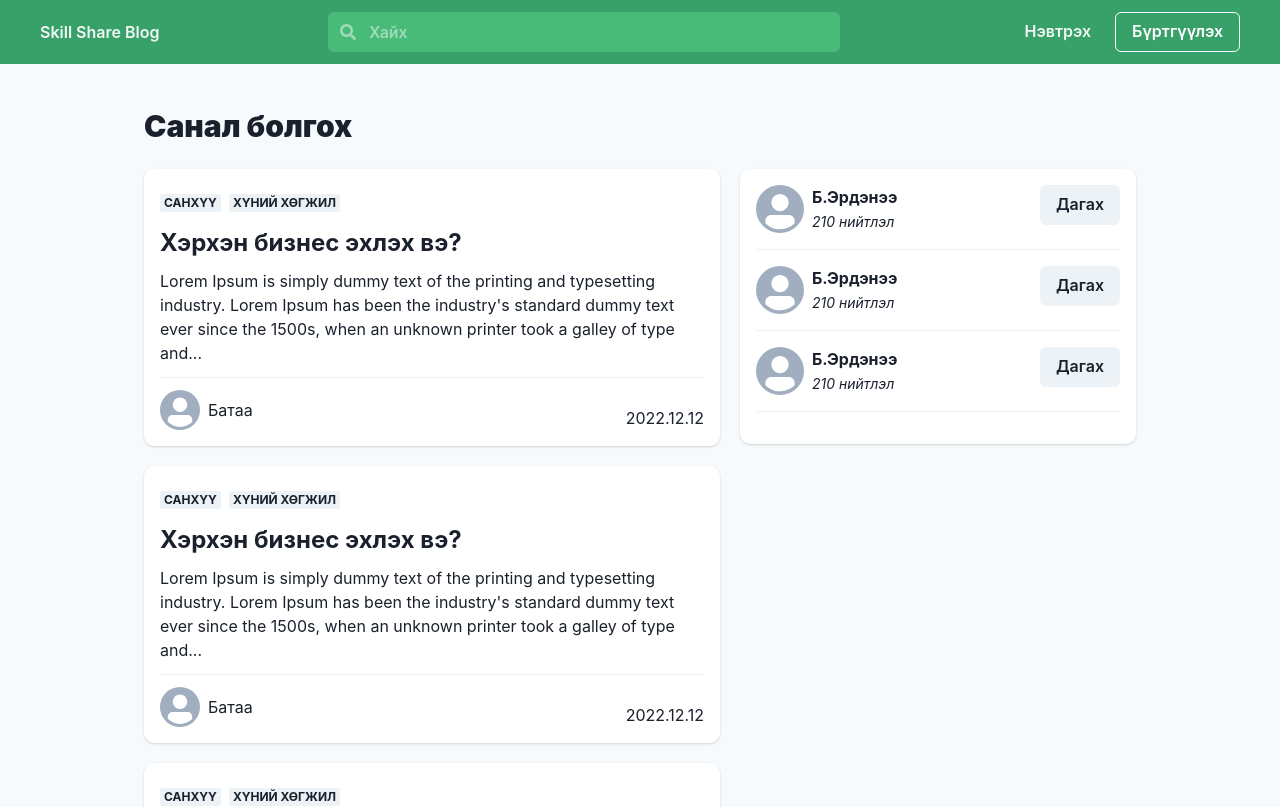
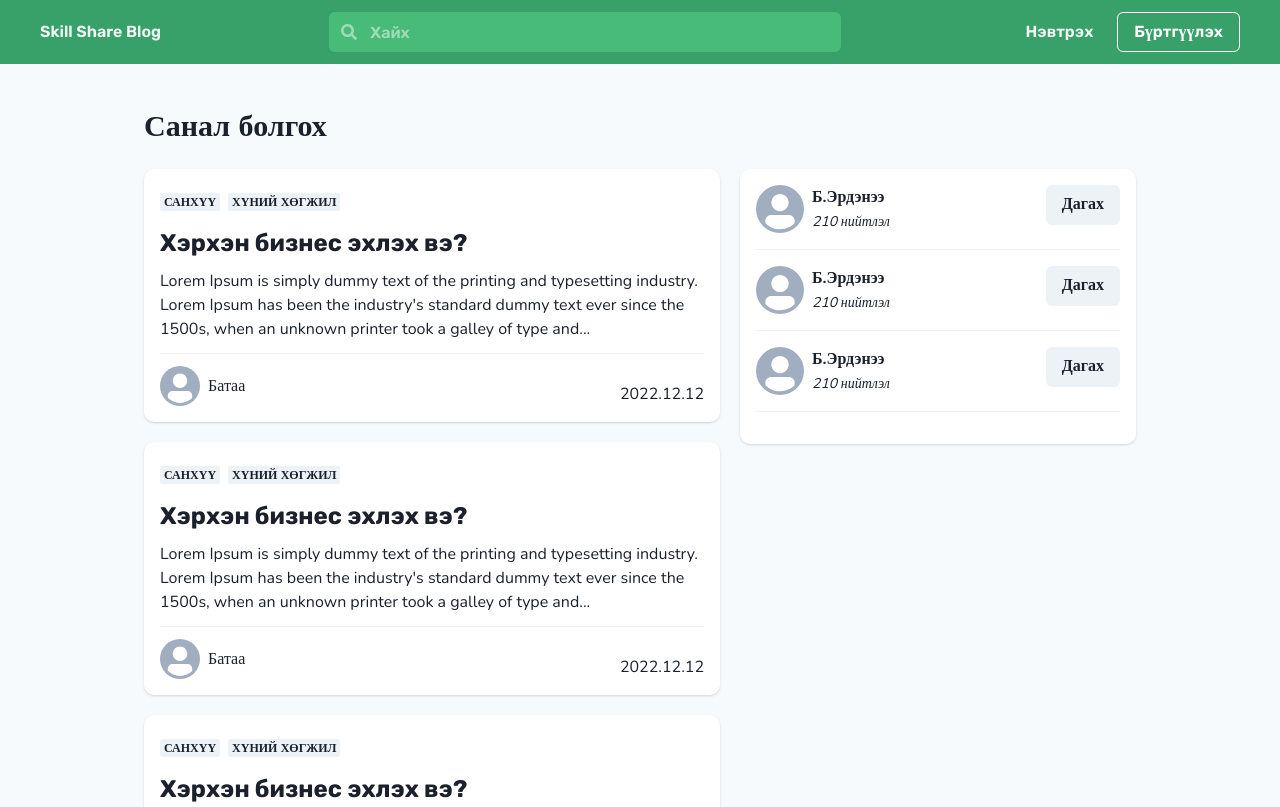
Before and after one commit to zagibest/skill-blog, a React (Create React App) app: page / in a window 1280 px wide. Shown: the top 807 px of the page. Built offline with nearby package versions, Linux system fonts and the light colour scheme; no server answers.

Commit message:
new theme

```diff
--- a/package.json
+++ b/package.json
@@ -4,8 +4,13 @@
   "private": true,
   "dependencies": {
     "@chakra-ui/react": "^1.6.8",
+    "@ckeditor/ckeditor5-build-classic": "^34.0.0",
+    "@ckeditor/ckeditor5-react": "^5.0.0",
     "@emotion/react": "^11.4.1",
     "@emotion/styled": "^11.3.0",
+    "@fontsource/nunito": "^4.5.8",
+    "@fontsource/nunito-sans": "^4.5.6",
+    "@fontsource/rubik": "^4.5.6",
     "@testing-library/jest-dom": "^5.14.1",
     "@testing-library/react": "^11.2.7",
     "@testing-library/user-event": "^12.8.3",
--- a/src/components/DashboardNav.js
+++ b/src/components/DashboardNav.js
@@ -45,6 +45,7 @@ export function DashboardNav({ setMenuNumber, currentMenu }) {
       zIndex="10"
       color="whiteAlpha.900"
       position="fixed"
+      fontFamily="heading"
     >
       <Box
         display="flex"
--- a/src/components/Navbar.jsx
+++ b/src/components/Navbar.jsx
@@ -26,6 +26,7 @@ export function Navbar() {
       bg={useColorModeValue("green.500", "gray.600")}
       w="100%"
       color="whiteAlpha.900"
+      fontFamily="heading"
     >
       <Box
         display="flex"
--- a/src/components/PostCard.js
+++ b/src/components/PostCard.js
@@ -16,7 +16,7 @@ export const PostCard = () => {
         <Badge ml="2">Хүний хөгжил</Badge>
       </Box>
 
-      <Text fontWeight="bold" fontSize="2xl" py="2">
+      <Text fontWeight="bold" fontSize="2xl" py="2" fontFamily="heading">
         Хэрхэн бизнес эхлэх вэ?
       </Text>
       <Text>
--- a/src/index.jsx
+++ b/src/index.jsx
@@ -1,22 +1,26 @@
 import React from "react";
 import ReactDOM from "react-dom";
 import App from "./App";
-import { ChakraProvider, ColorModeScript, extendTheme } from "@chakra-ui/react";
-import "draft-js/dist/Draft.css";
-
-const config = {
-  initialColorMode: "light",
-  useSystemColorMode: false,
-};
-
-const theme = extendTheme({
-  config,
-});
+import { ChakraProvider } from "@chakra-ui/react";
+import CustomTheme from "./utils/theme";
+import "@fontsource/rubik/300.css";
+import "@fontsource/rubik/400.css";
+import "@fontsource/rubik/500.css";
+import "@fontsource/rubik/600.css";
+import "@fontsource/rubik/700.css";
+import "@fontsource/rubik/800.css";
+import "@fontsource/rubik/900.css";
+import "@fontsource/nunito/300.css";
+import "@fontsource/nunito/400.css";
+import "@fontsource/nunito/500.css";
+import "@fontsource/nunito/600.css";
+import "@fontsource/nunito/700.css";
+import "@fontsource/nunito/800.css";
+import "@fontsource/nunito/900.css";
 
 ReactDOM.render(
   <React.StrictMode>
-    <ChakraProvider>
-      <ColorModeScript initialColorMode={theme.config.initialColorMode} />
+    <ChakraProvider theme={CustomTheme}>
       <App />
     </ChakraProvider>
   </React.StrictMode>,
--- /dev/null
+++ b/src/utils/theme.js
@@ -0,0 +1,29 @@
+import { extendTheme } from "@chakra-ui/react";
+
+const CustomTheme = extendTheme({
+  colors: {
+    // Primary: "#03205b",
+    Primary: "#3C2244",
+    // Primary: "#fffce7",
+    Secondary: "#FF6270",
+    Background: "#F5F5F5",
+    // Background: "#FFF",
+    // Background: "#03205b",
+    Custom_teal: "#80E9E4",
+    newColor: "#03205b",
+  },
+
+  fonts: {
+    heading: "Rubik",
+    body: "Nunito",
+  },
+
+  breakpoints: {
+    sm: "40em",
+    md: "52em",
+    lg: "64em",
+    xl: "80em",
+  },
+});
+
+export default CustomTheme;
```
Also changed, not shown: src/App.jsx (+5 -5 lines), 2 other files (tests, documents, lock files or other folders).
